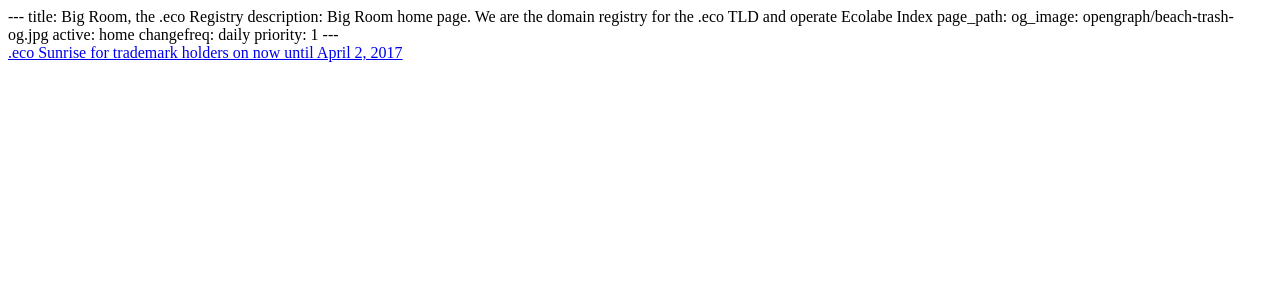
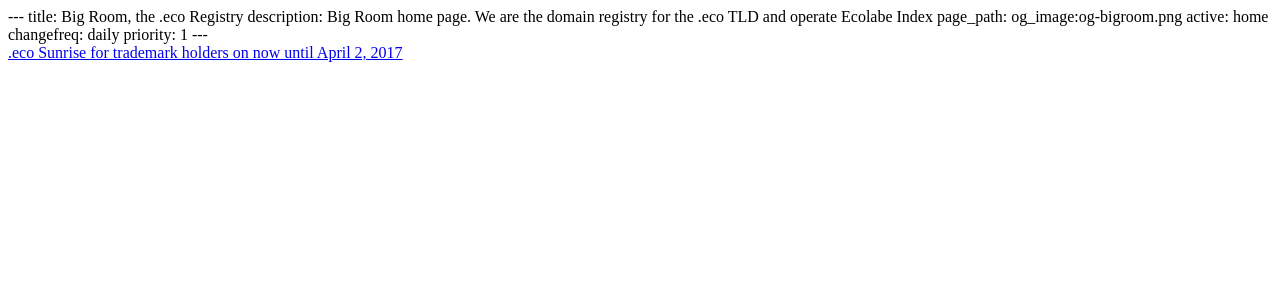
Before and after one commit to doteco/bigroom.eco, a Node project: template source/index.html in a window 1280 px wide. Shown: the top 300 px of the page. Run offline with Node 20 templates, Linux system fonts and the light colour scheme; the template is opened without the code that fills it, so the values that code supplies are empty.

Commit message:
updated social card image

```diff
--- a/layouts/default.html
+++ b/layouts/default.html
@@ -28,7 +28,7 @@
 	<link rel="icon" type="image/png" href="/favicon-32x32.png" sizes="32x32">
 	<link rel="icon" type="image/png" href="/favicon-16x16.png" sizes="16x16">
 	<link rel="manifest" href="/manifest.json">
-	<link rel="mask-icon" href="/safari-pinned-tab.svg" color="#9f1744">
+	<link rel="mask-icon" href="/safari-pinned-tab.svg" color="#6AD1E3">
 	<meta name="theme-color" content="#ffffff">
 
 	<!-- HTML5 shim and Respond.js for IE8 support of HTML5 elements and media queries -->
--- a/source/index.html
+++ b/source/index.html
@@ -2,7 +2,7 @@
 title: Big Room, the .eco Registry
 description: Big Room home page. We are the domain registry for the .eco TLD and operate Ecolabe Index
 page_path:
-og_image: opengraph/beach-trash-og.jpg
+og_image:og-bigroom.png
 active: home
 changefreq: daily
 priority: 1
```
Also changed, not shown: source/img/og-bigroom.png (added).
